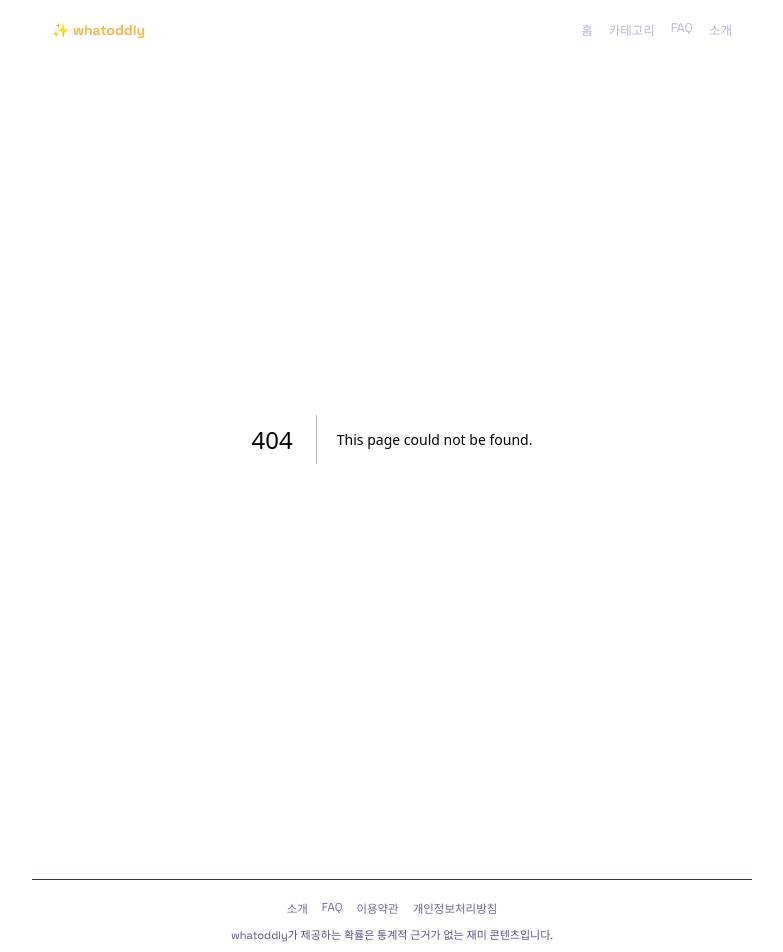
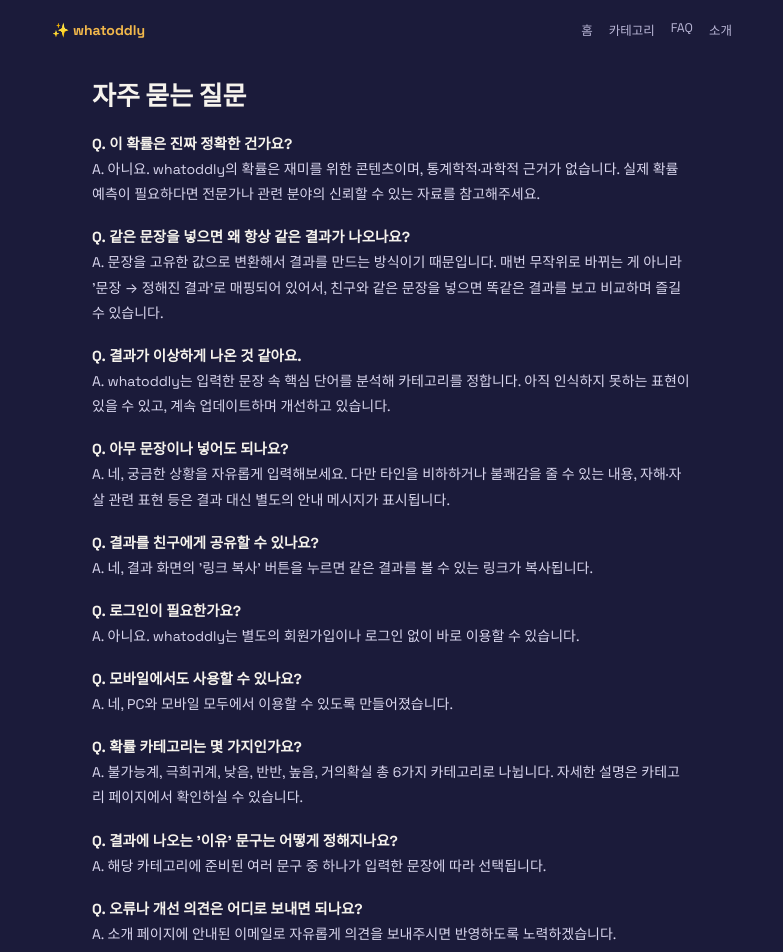
Before and after one commit to uli42852-commits/whatoddly, a Next.js app: page /faq in a window 1280 px wide. Before the commit this address had no page. Shown: the top 952 px of the page, without its empty margins (248-1031 px from the left). Built offline with nearby package versions, Linux system fonts and the light colour scheme.

Commit message:
Create page.js

```diff
--- /dev/null
+++ b/app/faq/page.js
@@ -0,0 +1,61 @@
+export const metadata = {
+  title: "자주 묻는 질문 | whatoddly",
+  description: "whatoddly 이용 방법과 확률 계산 방식에 대한 자주 묻는 질문 모음입니다.",
+};
+
+const FAQS = [
+  {
+    q: "이 확률은 진짜 정확한 건가요?",
+    a: "아니요. whatoddly의 확률은 재미를 위한 콘텐츠이며, 통계학적·과학적 근거가 없습니다. 실제 확률 예측이 필요하다면 전문가나 관련 분야의 신뢰할 수 있는 자료를 참고해주세요.",
+  },
+  {
+    q: "같은 문장을 넣으면 왜 항상 같은 결과가 나오나요?",
+    a: "문장을 고유한 값으로 변환해서 결과를 만드는 방식이기 때문입니다. 매번 무작위로 바뀌는 게 아니라 '문장 → 정해진 결과'로 매핑되어 있어서, 친구와 같은 문장을 넣으면 똑같은 결과를 보고 비교하며 즐길 수 있습니다.",
+  },
+  {
+    q: "결과가 이상하게 나온 것 같아요.",
+    a: "whatoddly는 입력한 문장 속 핵심 단어를 분석해 카테고리를 정합니다. 아직 인식하지 못하는 표현이 있을 수 있고, 계속 업데이트하며 개선하고 있습니다.",
+  },
+  {
+    q: "아무 문장이나 넣어도 되나요?",
+    a: "네, 궁금한 상황을 자유롭게 입력해보세요. 다만 타인을 비하하거나 불쾌감을 줄 수 있는 내용, 자해·자살 관련 표현 등은 결과 대신 별도의 안내 메시지가 표시됩니다.",
+  },
+  {
+    q: "결과를 친구에게 공유할 수 있나요?",
+    a: "네, 결과 화면의 '링크 복사' 버튼을 누르면 같은 결과를 볼 수 있는 링크가 복사됩니다.",
+  },
+  {
+    q: "로그인이 필요한가요?",
+    a: "아니요. whatoddly는 별도의 회원가입이나 로그인 없이 바로 이용할 수 있습니다.",
+  },
+  {
+    q: "모바일에서도 사용할 수 있나요?",
+    a: "네, PC와 모바일 모두에서 이용할 수 있도록 만들어졌습니다.",
+  },
+  {
+    q: "확률 카테고리는 몇 가지인가요?",
+    a: "불가능계, 극희귀계, 낮음, 반반, 높음, 거의확실 총 6가지 카테고리로 나뉩니다. 자세한 설명은 카테고리 페이지에서 확인하실 수 있습니다.",
+  },
+  {
+    q: "결과에 나오는 '이유' 문구는 어떻게 정해지나요?",
+    a: "해당 카테고리에 준비된 여러 문구 중 하나가 입력한 문장에 따라 선택됩니다.",
+  },
+  {
+    q: "오류나 개선 의견은 어디로 보내면 되나요?",
+    a: "소개 페이지에 안내된 이메일로 자유롭게 의견을 보내주시면 반영하도록 노력하겠습니다.",
+  },
+];
+
+export default function FaqPage() {
+  return (
+    <div className="content-page">
+      <h1>자주 묻는 질문</h1>
+      {FAQS.map((f) => (
+        <div key={f.q} className="faq-item">
+          <div className="faq-q">Q. {f.q}</div>
+          <p style={{ margin: 0 }}>A. {f.a}</p>
+        </div>
+      ))}
+    </div>
+  );
+}
```
